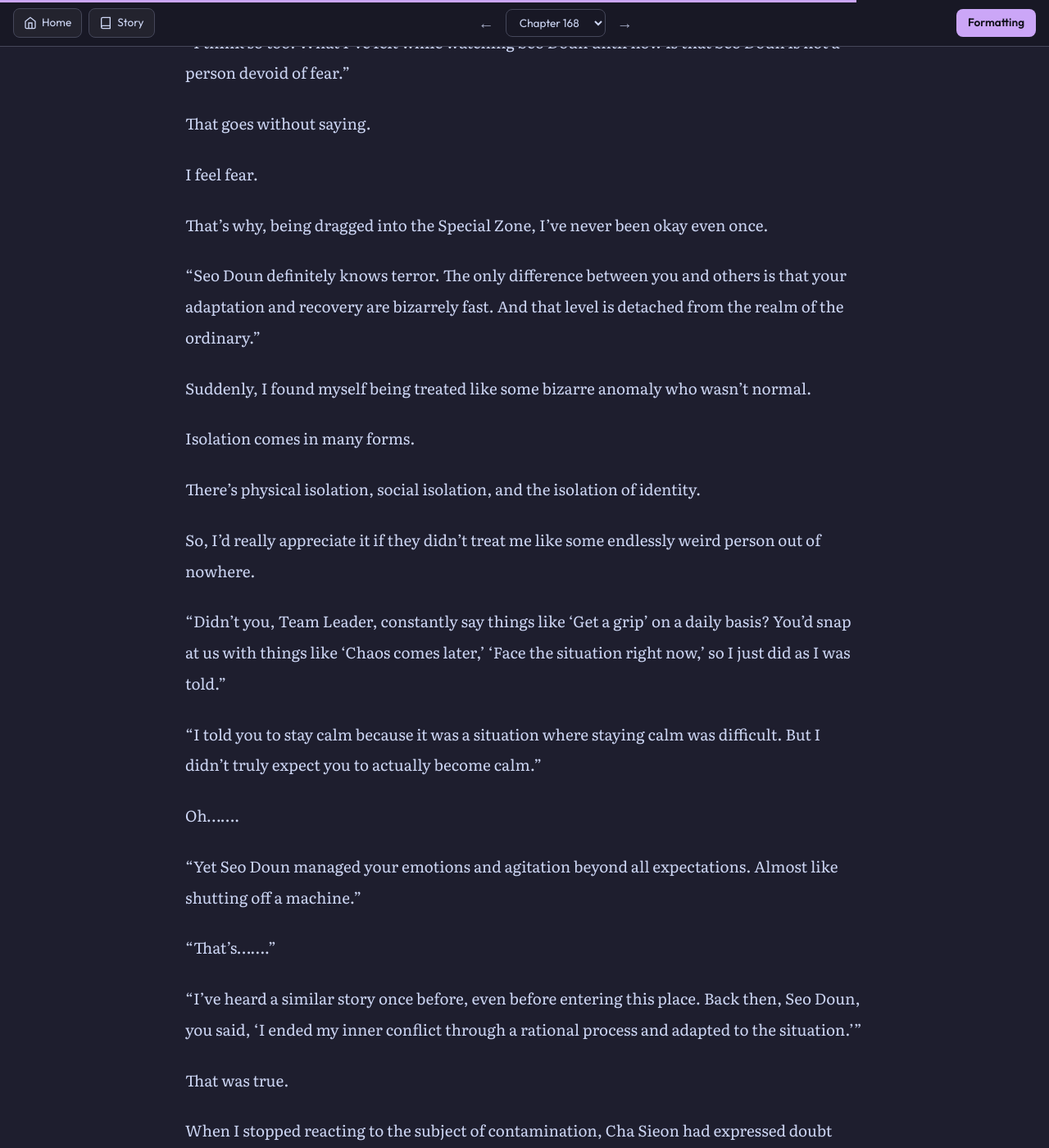
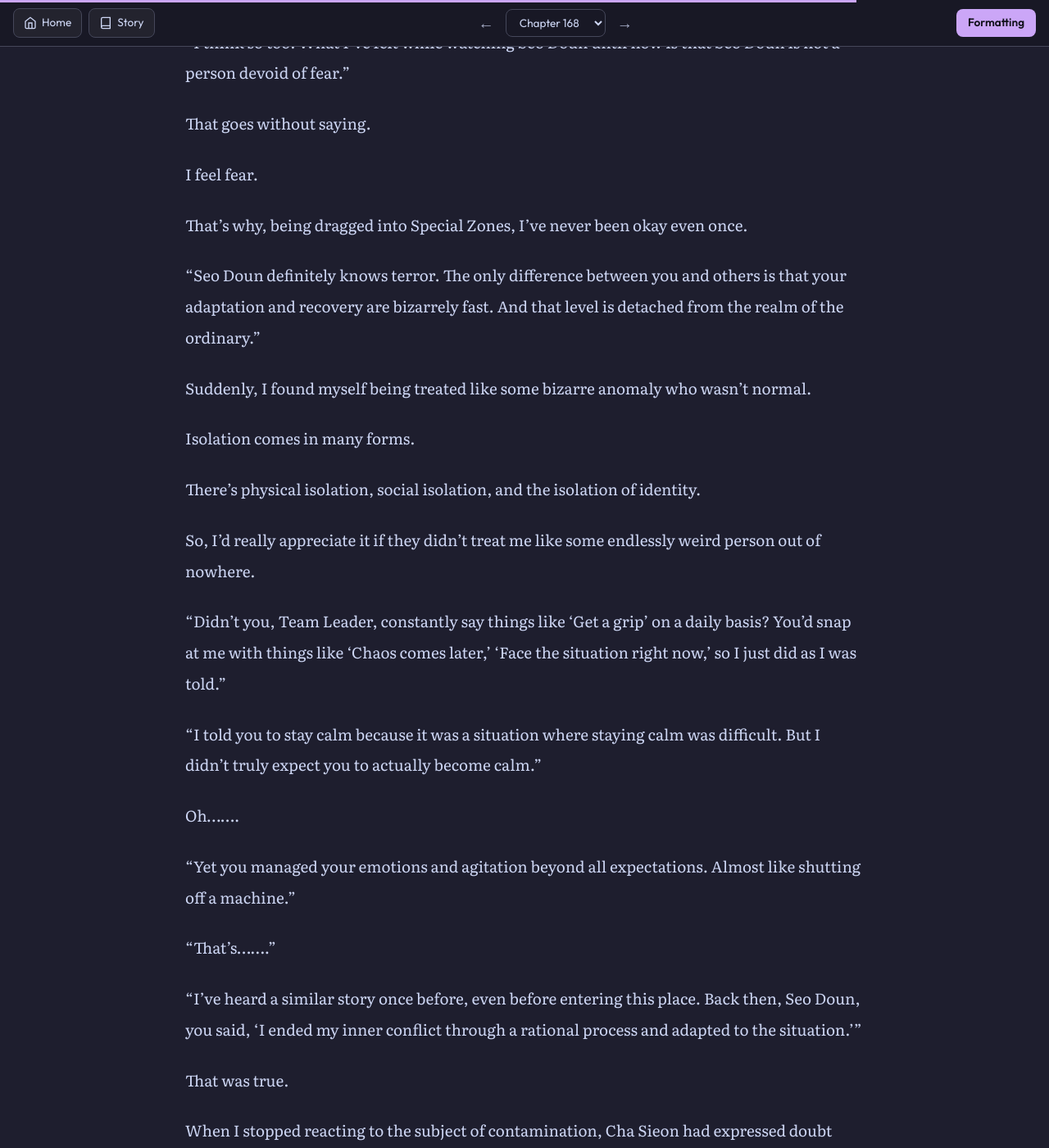
Before and after one commit to soleumn/soleumn.github.io, a Jekyll site: the page built from _chapters/esg/ch168.md, in a window 1280 px wide and 1400 px high, scrolled down 8509 px. Shown: the whole window at 82% size. Built offline with Jekyll 4.4.1, drawn with Linux system fonts in a browser that asks for light colours; some web fonts are replaced; comment, search, counter and statistics services are not loaded; some of the changed text lies outside the part shown.

Commit message:
Edit Chapter 168 (via site)

```diff
--- a/_chapters/esg/ch168.md
+++ b/_chapters/esg/ch168.md
@@ -241,7 +241,7 @@ Then, Cha Sieon dropped yet another unexpected remark.
 
 “Why would they…….”
 
-“Because Seo Doun has never once wavered or broken down inside the Special Zone.”
+“Because Seo Doun has never once wavered or broken down inside Special Zones.”
 
 “They must have no idea how much I suffer.”
 
@@ -251,7 +251,7 @@ That goes without saying.
 
 I feel fear.
 
-That's why, being dragged into the Special Zone, I've never been okay even once.
+That's why, being dragged into Special Zones, I've never been okay even once.
 
 “Seo Doun definitely knows terror. The only difference between you and others is that your adaptation and recovery are bizarrely fast. And that level is detached from the realm of the ordinary.”
 
@@ -263,13 +263,13 @@ There's physical isolation, social isolation, and the isolation of identity.
 
 So, I'd really appreciate it if they didn't treat me like some endlessly weird person out of nowhere.
 
-“Didn't you, Team Leader, constantly say things like 'Get a grip' on a daily basis? You'd snap at us with things like 'Chaos comes later,' 'Face the situation right now,' so I just did as I was told.”
+“Didn't you, Team Leader, constantly say things like 'Get a grip' on a daily basis? You'd snap at me with things like 'Chaos comes later,' 'Face the situation right now,' so I just did as I was told.”
 
 “I told you to stay calm because it was a situation where staying calm was difficult. But I didn't truly expect you to actually become calm.”
 
 Oh…….
 
-“Yet Seo Doun managed your emotions and agitation beyond all expectations. Almost like shutting off a machine.”
+“Yet you managed your emotions and agitation beyond all expectations. Almost like shutting off a machine.”
 
 “That's…….”
 
```
